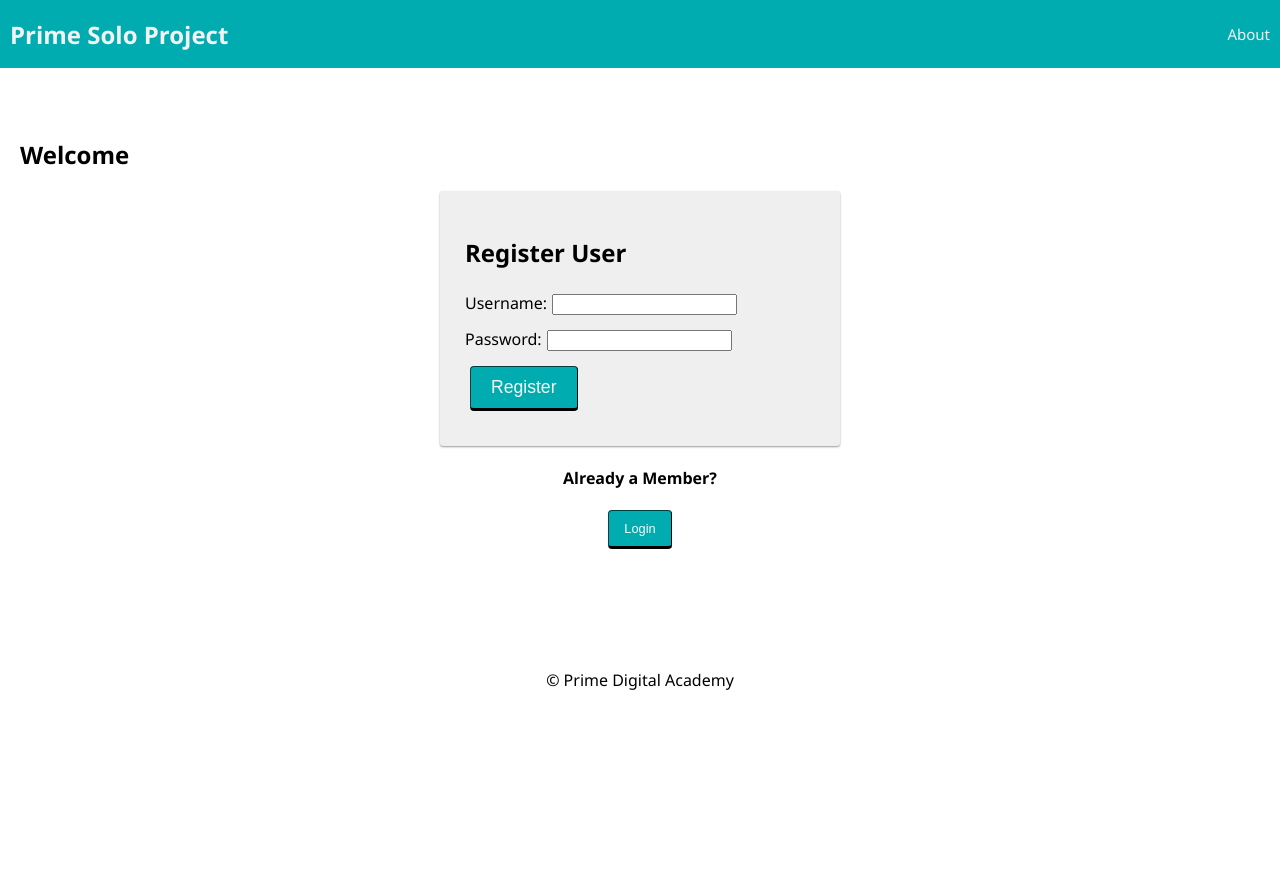
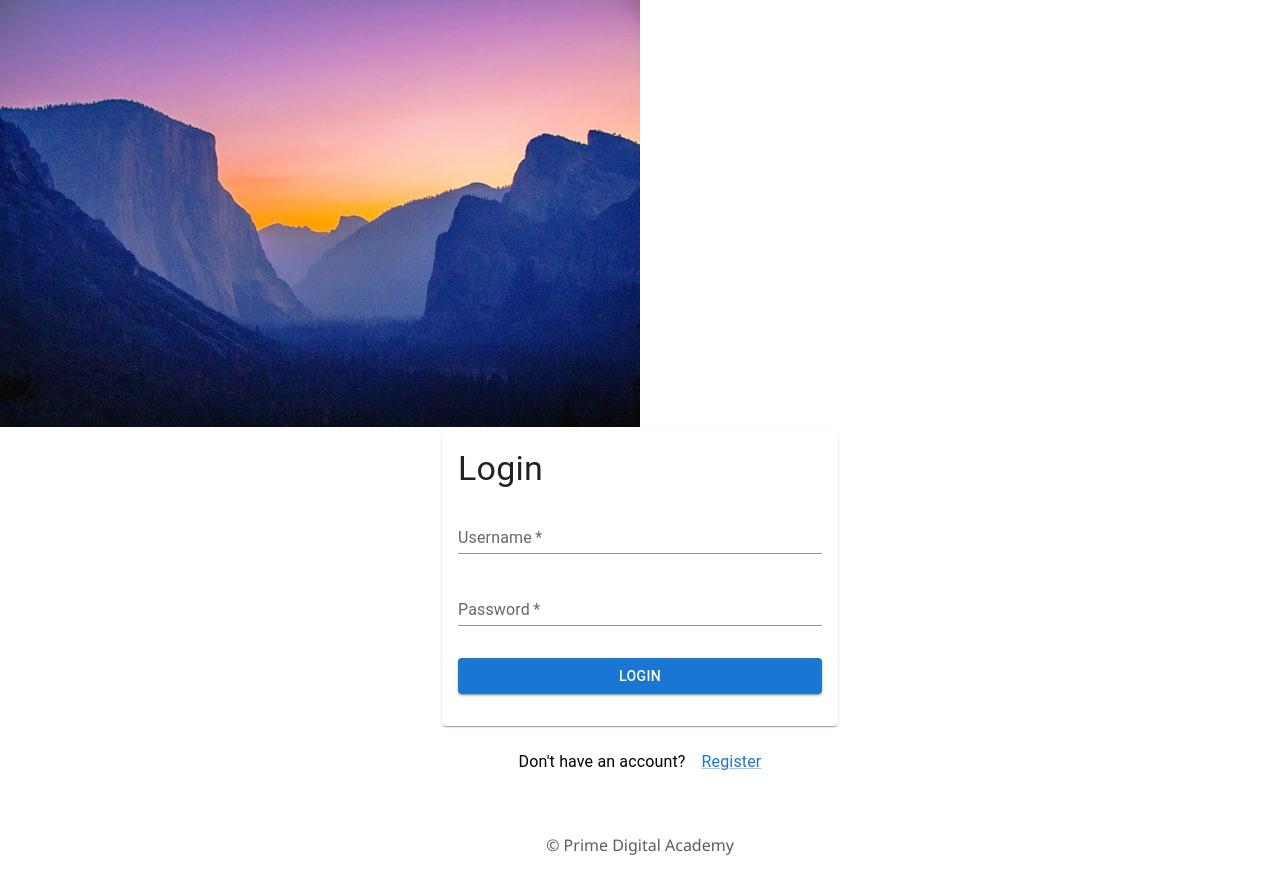
Before and after one commit to AustinKammerer/parks-passport, a React (Create React App) app: page /#/home in a window 1280 px wide. Before the commit the page ends 800 px from the top, so only its background shows below. Built offline with nearby package versions, Linux system fonts and the light colour scheme; no server answers.

Commit message:
login and registration views

```diff
--- a/src/components/App/App.jsx
+++ b/src/components/App/App.jsx
@@ -1,40 +1,40 @@
-import React, { useEffect } from 'react';
+import React, { useEffect } from "react";
 import {
   HashRouter as Router,
   Redirect,
   Route,
   Switch,
-} from 'react-router-dom';
+} from "react-router-dom";
 
-import { useDispatch, useSelector } from 'react-redux';
+import { useDispatch, useSelector } from "react-redux";
 
-import Nav from '../Nav/Nav';
-import Footer from '../Footer/Footer';
+import Nav from "../Nav/Nav";
+import Footer from "../Footer/Footer";
 
-import ProtectedRoute from '../ProtectedRoute/ProtectedRoute';
+import ProtectedRoute from "../ProtectedRoute/ProtectedRoute";
 
-import AboutPage from '../AboutPage/AboutPage';
-import UserPage from '../UserPage/UserPage';
-import InfoPage from '../InfoPage/InfoPage';
-import LandingPage from '../LandingPage/LandingPage';
-import LoginPage from '../LoginPage/LoginPage';
-import RegisterPage from '../RegisterPage/RegisterPage';
+import AboutPage from "../AboutPage/AboutPage";
+import UserPage from "../UserPage/UserPage";
+import InfoPage from "../InfoPage/InfoPage";
+import LandingPage from "../LandingPage/LandingPage";
+import LoginPage from "../LoginPage/LoginPage";
+import RegisterPage from "../RegisterPage/RegisterPage";
 
-import './App.css';
+import "./App.css";
 
 function App() {
   const dispatch = useDispatch();
 
-  const user = useSelector(store => store.user);
+  const user = useSelector((store) => store.user);
 
   useEffect(() => {
-    dispatch({ type: 'FETCH_USER' });
+    dispatch({ type: "FETCH_USER" });
   }, [dispatch]);
 
   return (
     <Router>
       <div>
-        <Nav />
+        {user.id && <Nav />}
         <Switch>
           {/* Visiting localhost:3000 will redirect to localhost:3000/home */}
           <Redirect exact from="/" to="/home" />
@@ -68,46 +68,37 @@ function App() {
             <InfoPage />
           </ProtectedRoute>
 
-          <Route
-            exact
-            path="/login"
-          >
-            {user.id ?
+          <Route exact path="/login">
+            {user.id ? (
               // If the user is already logged in,
               // redirect to the /user page
               <Redirect to="/user" />
-              :
+            ) : (
               // Otherwise, show the login page
               <LoginPage />
-            }
+            )}
           </Route>
 
-          <Route
-            exact
-            path="/registration"
-          >
-            {user.id ?
+          <Route exact path="/registration">
+            {user.id ? (
               // If the user is already logged in,
               // redirect them to the /user page
               <Redirect to="/user" />
-              :
+            ) : (
               // Otherwise, show the registration page
               <RegisterPage />
-            }
+            )}
           </Route>
 
-          <Route
-            exact
-            path="/home"
-          >
-            {user.id ?
+          <Route exact path="/home">
+            {user.id ? (
               // If the user is already logged in,
               // redirect them to the /user page
               <Redirect to="/user" />
-              :
+            ) : (
               // Otherwise, show the Landing page
-              <LandingPage />
-            }
+              <LoginPage />
+            )}
           </Route>
 
           {/* If none of the other routes matched, we will show a 404. */}
--- a/src/components/Footer/Footer.css
+++ b/src/components/Footer/Footer.css
@@ -1,5 +1,6 @@
 footer {
-  margin-top: 80px;
+  margin-top: 40px;
   padding: 20px;
   text-align: center;
+  color: rgb(92, 92, 92);
 }
--- a/src/components/LoginForm/LoginForm.jsx
+++ b/src/components/LoginForm/LoginForm.jsx
@@ -1,11 +1,18 @@
-import React, { useState } from 'react';
-import { useDispatch } from 'react-redux';
-import {useSelector} from 'react-redux';
+import React, { useState } from "react";
+import { useDispatch } from "react-redux";
+import { useSelector } from "react-redux";
+
+import TextField from "@mui/material/TextField";
+import Typography from "@mui/material/Typography";
+import Container from "@mui/material/Container";
+import Button from "@mui/material/Button";
+import Paper from "@mui/material/Paper";
+import Box from "@mui/material/Box";
 
 function LoginForm() {
-  const [username, setUsername] = useState('');
-  const [password, setPassword] = useState('');
-  const errors = useSelector(store => store.errors);
+  const [username, setUsername] = useState("");
+  const [password, setPassword] = useState("");
+  const errors = useSelector((store) => store.errors);
   const dispatch = useDispatch();
 
   const login = (event) => {
@@ -13,53 +20,104 @@ function LoginForm() {
 
     if (username && password) {
       dispatch({
-        type: 'LOGIN',
+        type: "LOGIN",
         payload: {
           username: username,
           password: password,
         },
       });
     } else {
-      dispatch({ type: 'LOGIN_INPUT_ERROR' });
+      dispatch({ type: "LOGIN_INPUT_ERROR" });
     }
   }; // end login
 
   return (
-    <form className="formPanel" onSubmit={login}>
-      <h2>Login</h2>
+    // <form className="formPanel" onSubmit={login}>
+    //   <h2>Login</h2>
+    //   {errors.loginMessage && (
+    //     <h3 className="alert" role="alert">
+    //       {errors.loginMessage}
+    //     </h3>
+    //   )}
+    //   <div>
+    //     <label htmlFor="username">
+    //       Username:
+    //       <input
+    //         type="text"
+    //         name="username"
+    //         required
+    //         value={username}
+    //         onChange={(event) => setUsername(event.target.value)}
+    //       />
+    //     </label>
+    //   </div>
+    //   <div>
+    //     <label htmlFor="password">
+    //       Password:
+    //       <input
+    //         type="password"
+    //         name="password"
+    //         required
+    //         value={password}
+    //         onChange={(event) => setPassword(event.target.value)}
+    //       />
+    //     </label>
+    //   </div>
+    //   <div>
+    //     <input className="btn" type="submit" name="submit" value="Log In" />
+    //   </div>
+    // </form>
+    <Container component="main" maxWidth="xs">
+      <Box display="flex" flexDirection="column" alignItems="center">
+        <Paper sx={{ p: 2 }}>
+          <Box component="form" onSubmit={login}>
+            <Typography component="h2" variant="h4">
+              Login
+            </Typography>
             {errors.loginMessage && (
-        <h3 className="alert" role="alert">
+              <Typography
+                component="h3"
+                variant="body1"
+                className="alert"
+                role="alert"
+              >
                 {errors.loginMessage}
-        </h3>
+              </Typography>
             )}
-      <div>
-        <label htmlFor="username">
-          Username:
-          <input
+            <TextField
               type="text"
+              label="Username"
               name="username"
+              value={username}
+              variant="standard"
               required
-            value={username}
               onChange={(event) => setUsername(event.target.value)}
+              fullWidth
+              margin="normal"
             />
-        </label>
-      </div>
-      <div>
-        <label htmlFor="password">
-          Password:
-          <input
+            <TextField
               type="password"
+              label="Password"
               name="password"
+              value={password}
+              variant="standard"
               required
-            value={password}
               onChange={(event) => setPassword(event.target.value)}
+              fullWidth
+              margin="normal"
             />
-        </label>
-      </div>
-      <div>
-        <input className="btn" type="submit" name="submit" value="Log In" />
-      </div>
-    </form>
+            <Button
+              variant="contained"
+              type="submit"
+              fullWidth
+              sx={{ mt: 3, mb: 2 }}
+            >
+              Login
+            </Button>
+          </Box>
+        </Paper>
+      </Box>
+    </Container>
   );
 }
 
--- a/src/components/LoginPage/LoginPage.jsx
+++ b/src/components/LoginPage/LoginPage.jsx
@@ -1,25 +1,48 @@
-import React from 'react';
-import LoginForm from '../LoginForm/LoginForm';
-import { useHistory } from 'react-router-dom';
+import React from "react";
+import LoginForm from "../LoginForm/LoginForm";
+import { useHistory } from "react-router-dom";
+
+import Link from "@mui/material/Link";
+import Typography from "@mui/material/Typography";
+import Grid from "@mui/material/Grid";
 
 function LoginPage() {
   const history = useHistory();
 
+  const [image, setImage] = React.useState("images/half-dome-wallpaper.jpg");
+
   return (
     <div>
+      <img src={image} />
       <LoginForm />
 
-      <center>
+      {/* <center>
+        <p>New User?</p>
         <button
           type="button"
           className="btn btn_asLink"
           onClick={() => {
-            history.push('/registration');
+            history.push("/registration");
           }}
         >
           Register
         </button>
-      </center>
+      </center> */}
+      <Grid container columnSpacing={2} justifyContent="center" mt={3}>
+        <Grid item>
+          <Typography variant="body1">Don't have an account?</Typography>
+        </Grid>
+        <Grid item>
+          <Link
+            variant="body1"
+            onClick={() => {
+              history.push("/registration");
+            }}
+          >
+            Register
+          </Link>
+        </Grid>
+      </Grid>
     </div>
   );
 }
--- a/src/components/RegisterForm/RegisterForm.jsx
+++ b/src/components/RegisterForm/RegisterForm.jsx
@@ -1,9 +1,16 @@
-import React, { useState } from 'react';
-import { useDispatch, useSelector } from 'react-redux';
+import React, { useState } from "react";
+import { useDispatch, useSelector } from "react-redux";
+
+import TextField from "@mui/material/TextField";
+import Typography from "@mui/material/Typography";
+import Container from "@mui/material/Container";
+import Button from "@mui/material/Button";
+import Paper from "@mui/material/Paper";
+import Box from "@mui/material/Box";
 
 function RegisterForm() {
-  const [username, setUsername] = useState('');
-  const [password, setPassword] = useState('');
+  const [username, setUsername] = useState("");
+  const [password, setPassword] = useState("");
   const errors = useSelector((store) => store.errors);
   const dispatch = useDispatch();
 
@@ -11,7 +18,7 @@ function RegisterForm() {
     event.preventDefault();
 
     dispatch({
-      type: 'REGISTER',
+      type: "REGISTER",
       payload: {
         username: username,
         password: password,
@@ -20,41 +27,57 @@ function RegisterForm() {
   }; // end registerUser
 
   return (
-    <form className="formPanel" onSubmit={registerUser}>
-      <h2>Register User</h2>
+    <Container component="main" maxWidth="xs">
+      <Box display="flex" flexDirection="column" alignItems="center">
+        <Paper sx={{ p: 2 }}>
+          <Box component="form" onSubmit={registerUser}>
+            <Typography component="h2" variant="h4">
+              Register User
+            </Typography>
             {errors.registrationMessage && (
-        <h3 className="alert" role="alert">
+              <Typography
+                component="h3"
+                variant="body1"
+                className="alert"
+                role="alert"
+              >
                 {errors.registrationMessage}
-        </h3>
+              </Typography>
             )}
-      <div>
-        <label htmlFor="username">
-          Username:
-          <input
+            <TextField
               type="text"
+              label="Username"
               name="username"
               value={username}
+              variant="standard"
               required
               onChange={(event) => setUsername(event.target.value)}
+              fullWidth
+              margin="normal"
             />
-        </label>
-      </div>
-      <div>
-        <label htmlFor="password">
-          Password:
-          <input
+            <TextField
               type="password"
+              label="Password"
               name="password"
               value={password}
+              variant="standard"
               required
               onChange={(event) => setPassword(event.target.value)}
+              fullWidth
+              margin="normal"
             />
-        </label>
-      </div>
-      <div>
-        <input className="btn" type="submit" name="submit" value="Register" />
-      </div>
-    </form>
+            <Button
+              variant="contained"
+              type="submit"
+              fullWidth
+              sx={{ mt: 3, mb: 2 }}
+            >
+              Register
+            </Button>
+          </Box>
+        </Paper>
+      </Box>
+    </Container>
   );
 }
 
--- a/src/components/RegisterPage/RegisterPage.jsx
+++ b/src/components/RegisterPage/RegisterPage.jsx
@@ -1,26 +1,37 @@
-import React from 'react';
+import React from "react";
 
-import { useHistory } from 'react-router-dom';
-import RegisterForm from '../RegisterForm/RegisterForm';
+import { useHistory } from "react-router-dom";
+import RegisterForm from "../RegisterForm/RegisterForm";
+
+import Link from "@mui/material/Link";
+import Typography from "@mui/material/Typography";
+import Grid from "@mui/material/Grid";
 
 function RegisterPage() {
   const history = useHistory();
 
+  const [image, setImage] = React.useState("images/half-dome-wallpaper.jpg");
+
   return (
     <div>
+      <img src={image} />
       <RegisterForm />
 
-      <center>
-        <button
-          type="button"
-          className="btn btn_asLink"
-          onClick={() => {
-            history.push('/login');
-          }}
-        >
-          Login
-        </button>
-      </center>
+      <Grid container columnSpacing={2} justifyContent="center" mt={3}>
+        <Grid item>
+          <Typography variant="body1">Already have an account?</Typography>
+        </Grid>
+        <Grid item>
+          <Link
+            variant="body1"
+            onClick={() => {
+              history.push("/login");
+            }}
+          >
+            Login
+          </Link>
+        </Grid>
+      </Grid>
     </div>
   );
 }
```
Also changed, not shown: src/components/Nav/Nav.jsx (+10 -7 lines), src/components/UserPage/UserPage.jsx (+31 -8 lines), public/images/half-dome-wallpaper.jpg (added). Lines whose indentation alone changed are shown as unchanged.
